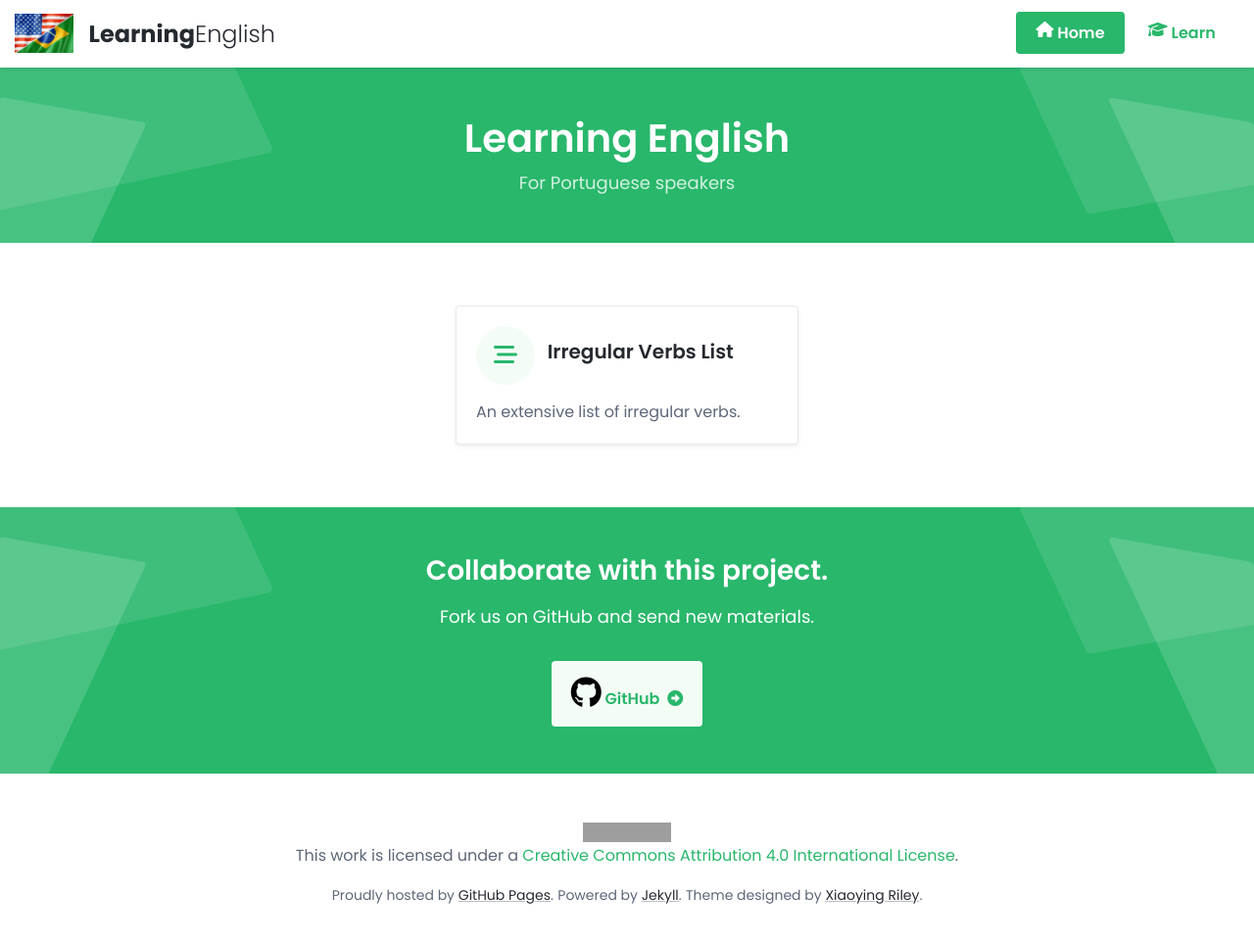
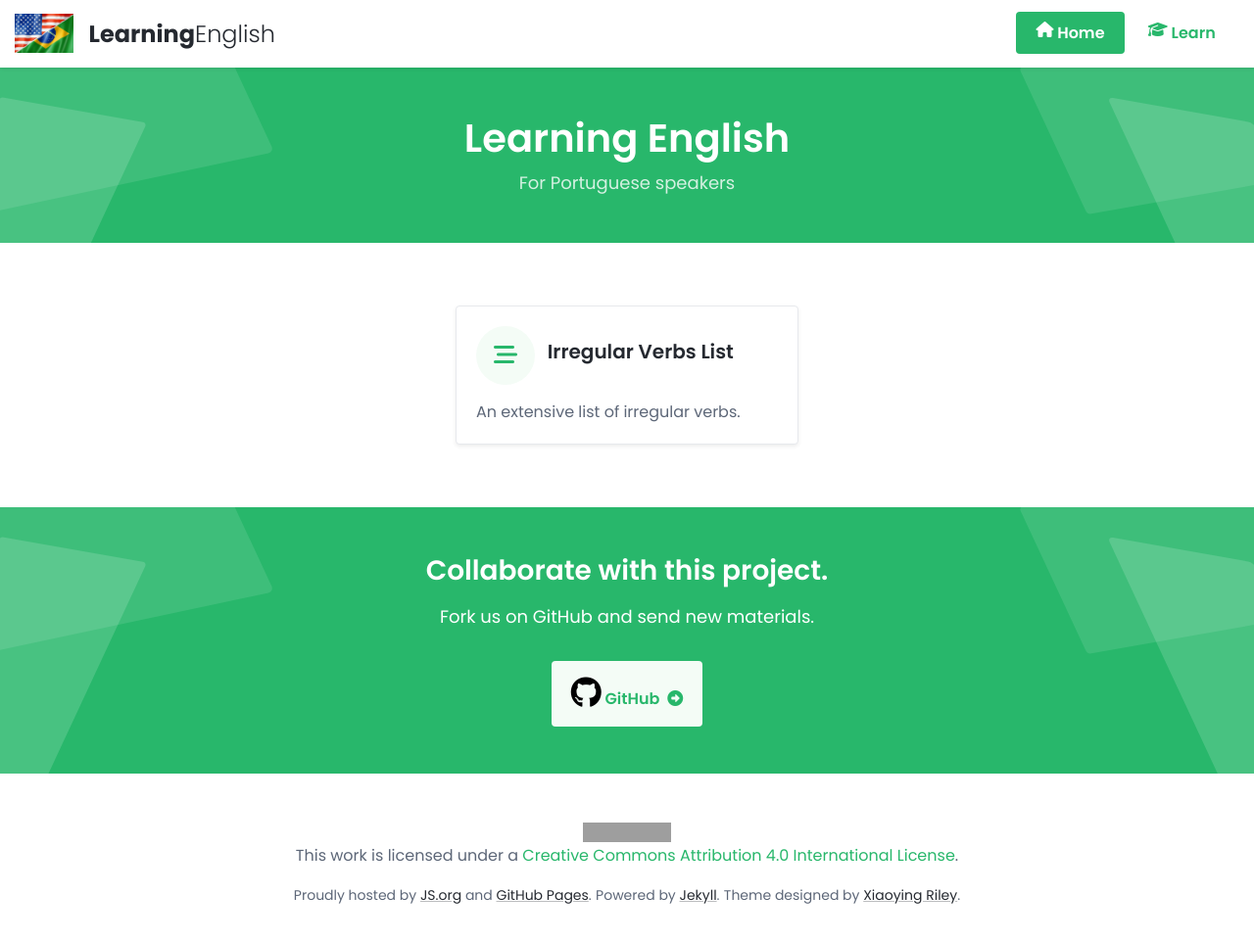
Before and after one commit to guilhermedelemos/Learning-English, a Jekyll site: the page built from index.md, in a window 1280 px wide and 974 px high. Shown: the top 962 px of the window at 98% size. Built offline with Jekyll 4.4.1, drawn with Linux system fonts in a browser that asks for light colours; nearby versions of some CDN libraries; grey boxes are pictures that could not be loaded.

Commit message:
Baseurl fix

```diff
--- a/_config.yml
+++ b/_config.yml
@@ -22,8 +22,8 @@ title: Learning English
 email: guilherme.eti+english@gmail.com
 description: >- # this means to ignore newlines until "baseurl:"
   Learning English for Portuguese speakers.
-baseurl: "/Learning-English" # the subpath of your site, e.g. /blog
-url: "https://guilhermedelemos.github.io" # the base hostname & protocol for your site, e.g. http://example.com
+baseurl: "" # the subpath of your site, e.g. /blog
+url: "https://learningenglish.js.org" # the base hostname & protocol for your site, e.g. http://example.com
 twitter_username: guilhermelemos
 github_username:  guilhermedelemos
 
--- a/_includes/header.html
+++ b/_includes/header.html
@@ -9,7 +9,7 @@
                 </button>
                 <div class="site-logo">
                     <a class="navbar-brand" href="/">
-                        <img class="logo-icon mr-2" src="{{ site.baseurl }}/assets/images/favicon.png" height="40" alt="logo">
+                        <img class="logo-icon mr-2" src="/assets/images/favicon.png" height="40" alt="logo">
                         <span class="logo-text">Learning<span class="text-alt">English</span></span>
                     </a>
                 </div>
--- a/_includes/navigation.html
+++ b/_includes/navigation.html
@@ -1,7 +1,7 @@
 <nav>
     <div class="docs-top-utilities d-flex justify-content-end align-items-center">
         {% for item in site.data.navigation %}
-        <a href="{{ site.baseurl }}{{ item.link }}" class="btn btn-{% if page.url != item.link %}outline-{% endif %}primary d-none d-lg-flex">
+        <a href="{{ item.link }}" class="btn btn-{% if page.url != item.link %}outline-{% endif %}primary d-none d-lg-flex">
             <i class="{{ item.icon }}"></i>&nbsp;{{ item.name }}
         </a>&nbsp;
         {% endfor %}
--- a/_layouts/default.html
+++ b/_layouts/default.html
@@ -8,11 +8,11 @@
     <meta name="viewport" content="width=device-width, initial-scale=1.0">
     <meta name="description" content="Learning English for Portuguese speakers.">
     <meta name="author" content="Learning Engish">
-    <link rel="icon" href="{{ site.baseurl }}/assets/images/favicon.png" />
+    <link rel="icon" href="/assets/images/favicon.png" />
 
     <link href="https://fonts.googleapis.com/css?family=Poppins:300,400,500,600,700&display=swap" rel="stylesheet">
     <script src="https://kit.fontawesome.com/d9c03e48e1.js" crossorigin="anonymous"></script>
-    <link id="theme-style" rel="stylesheet" href="{{ site.baseurl }}/assets/css/theme.css">
+    <link id="theme-style" rel="stylesheet" href="/assets/css/theme.css">
 
     {% feed_meta %}
 </head>
@@ -45,7 +45,7 @@
     <footer class="footer">
         <div class="footer-bottom text-center py-5">
             <p><a rel="license" href="http://creativecommons.org/licenses/by/4.0/" target="_blank"><img alt="Creative Commons License" style="border-width:0" src="https://i.creativecommons.org/l/by/4.0/88x31.png" /></a><br />This work is licensed under a <a rel="license" href="http://creativecommons.org/licenses/by/4.0/" target="_blank">Creative Commons Attribution 4.0 International License</a>.</p>
-            <small class="copyright">Proudly hosted by <a class="theme-link" href="https://pages.github.com/" target="_blank">GitHub Pages</a>.</small>
+            <small class="copyright">Proudly hosted by <a class="theme-link" href="https://js.org/" target="_blank">JS.org</a> and <a class="theme-link" href="https://pages.github.com/" target="_blank">GitHub Pages</a>.</small>
             <small class="copyright">Powered by <a class="theme-link" href="https://jekyllrb.com/" target="_blank">Jekyll</a>.</small>
             <small class="copyright">Theme designed by <a class="theme-link" href="http://themes.3rdwavemedia.com" target="_blank">Xiaoying Riley</a>.</small>
         </div>
--- a/index.md
+++ b/index.md
@@ -30,7 +30,7 @@ description: For Portuguese speakers
                                 <div class="card-text">
                                     {{ post.introduction | strip_html | truncatewords: 10 }}
                                 </div>
-                                <a class="card-link-mask" href="{{ site.baseurl }}/learn#{{ post.article_id }}"></a>
+                                <a class="card-link-mask" href="/learn#{{ post.article_id }}"></a>
                             </div><!--//card-body-->
                         </div><!--//card-->
                     </div><!--//col-->
```
Also changed, not shown: _layouts/chapter.html (+4 -4 lines), Gemfile.lock.
